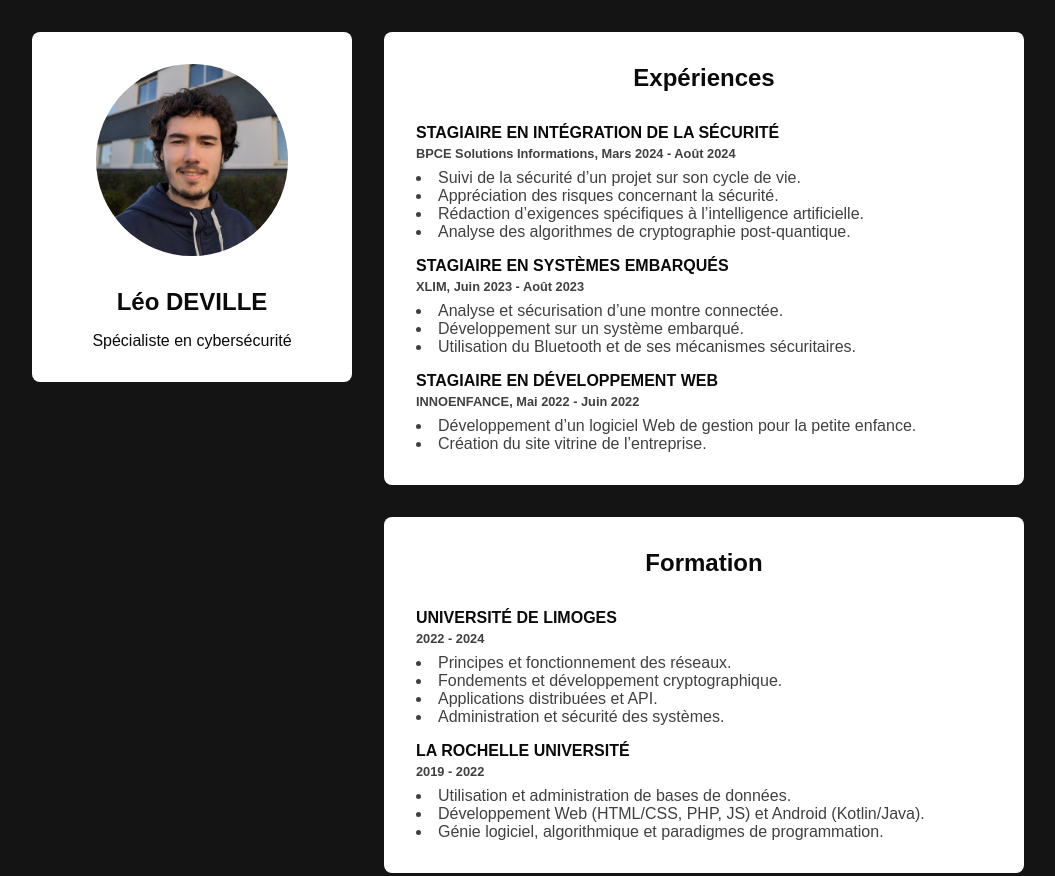
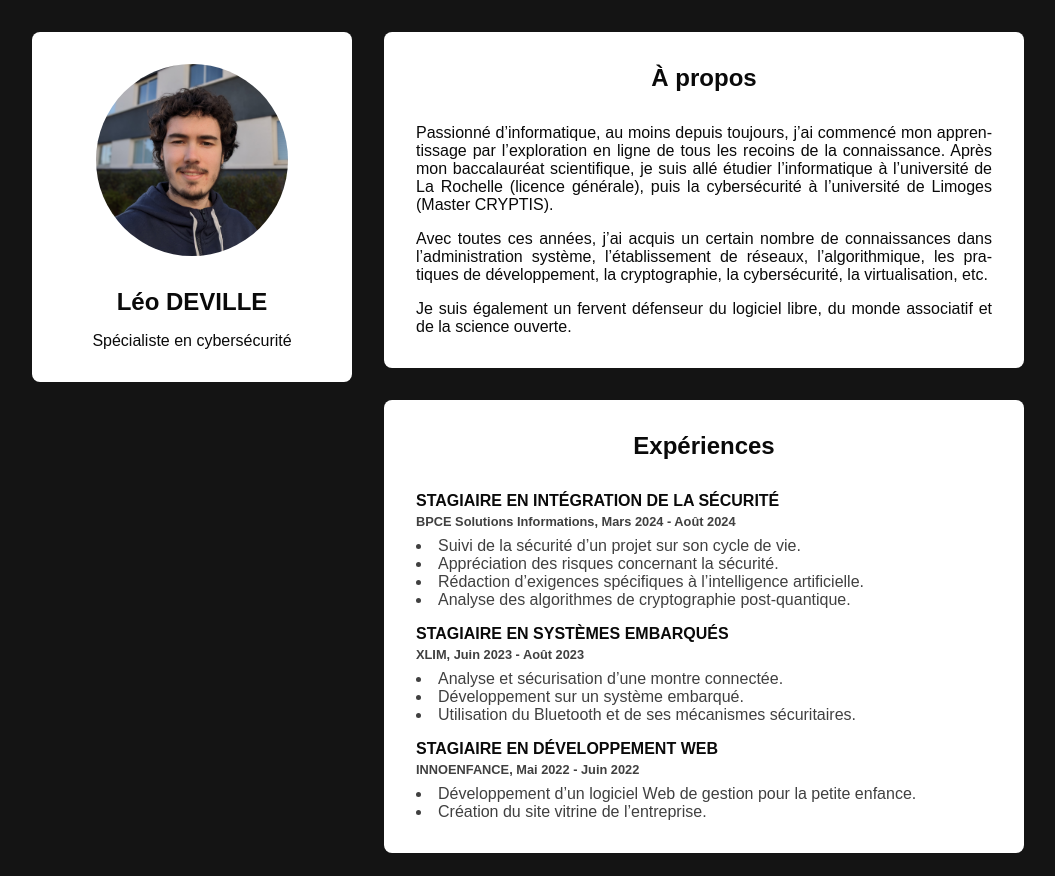
Before and after one commit to Ystri0n/Ystri0n, a website built with Vite: page src/index.html in a window 1280 px wide. Shown: the top 876 px of the page, without its empty margins (112-1167 px from the left). Built offline with nearby package versions, Linux system fonts and the light colour scheme.

Commit message:
💬 Add an about section

```diff
--- a/src/index.html
+++ b/src/index.html
@@ -8,7 +8,7 @@
     <!-- Metadonnées -->
     <meta name="author" content="Léo DEVILLE">
     <meta name="creator" content="Léo DEVILLE">
-    <meta name="description" content="Contemplateur des aubes navrantes aux lunes atroces et aux soleils amers.">
+    <meta name="description" content="Un passionné de beaucoup de choses, notamment d’informatique, qui avec le temps, s’est spécialisé dans la cybersécurité.">
     <meta name="publisher" content="Léo DEVILLE">
     <meta name="robots" content="index, follow">
     <meta name="viewport" content="width=device-width, initial-scale=1.0">
@@ -29,7 +29,17 @@
     </aside>
 
     <main>
-      <section>
+      <section class="about">
+        <h2>À propos</h2>
+
+        <p>Passionné d’informatique, au moins depuis toujours, j’ai commencé mon apprentissage par l’exploration en ligne de tous les recoins de la connaissance. Après mon baccalauréat scientifique, je suis allé étudier l’informatique à l’université de La Rochelle (licence générale), puis la cybersécurité à l’université de Limoges (Master CRYPTIS).</p>
+
+        <p>Avec toutes ces années, j’ai acquis un certain nombre de connaissances dans l’administration système, l’établissement de réseaux, l’algorithmique, les pratiques de développement, la cryptographie, la cybersécurité, la virtualisation, etc.</p>
+
+        <p>Je suis également un fervent défenseur du logiciel libre, du monde associatif et de la science ouverte.</p>
+      </section>
+
+      <section class="experience">
         <h2>Expériences</h2>
 
         <article>
@@ -69,7 +79,7 @@
         </article>
       </section>
 
-      <section>
+      <section class="formation">
         <h2>Formation</h2>
 
         <article>
--- a/src/scss/default.scss
+++ b/src/scss/default.scss
@@ -73,7 +73,18 @@ main {
       text-align: center;
     }
 
-    article {
+    &.about p {
+      hyphens: auto;
+      margin: 0 0 1rem;
+      text-align: justify;
+
+      &:last-child {
+        margin-bottom: 0;
+      }
+    }
+
+    &.experience article,
+    &.formation article {
       h3 {
         font-size: 1rem;
         margin: 0 0 0.25rem;
@@ -94,8 +105,8 @@ main {
         padding: 0;
       }
 
-      &:last-child *:last-child {
-        margin: 0;
+      &:last-child ul:last-child {
+        margin-bottom: 0;
       }
     }
   }
--- a/stylelint.config.js
+++ b/stylelint.config.js
@@ -1,4 +1,7 @@
 /** @type {import("stylelint").Config} */
 export default {
   extends: "stylelint-config-standard-scss",
+  rules: {
+    "no-descending-specificity": null,
+  },
 };
```
